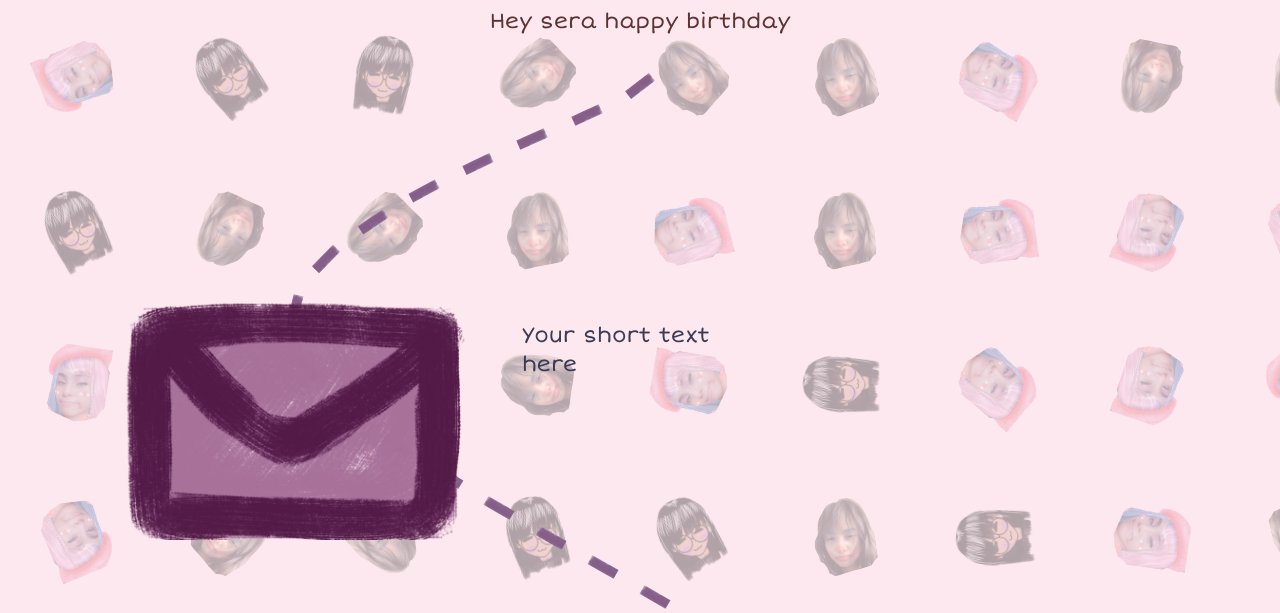
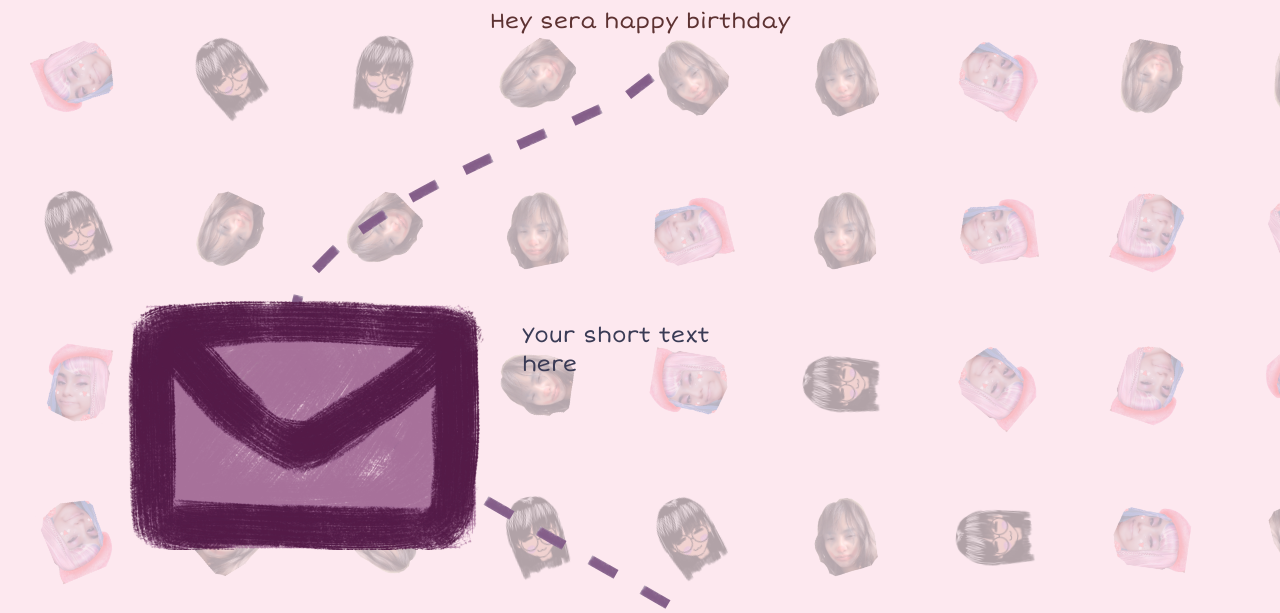
Before and after one commit to EnDpim/happyborbdaysera, a plain HTML site: page index.html in a window 1280 px wide. Shown: the part 153-766 px from the top of the page. Drawn offline with Linux system fonts and the light colour scheme.

Commit message:
change back sizes

```diff
--- a/css/style.css
+++ b/css/style.css
@@ -28,7 +28,7 @@ a {
 }
 
 img {
-    max-width: 95%;
+    max-width: 100%;
     display: block;
 }
 
@@ -140,7 +140,7 @@ img {
     inset: 0;
     width: 100%;
     height: 100%;
-    object-fit: scale-down;
+    object-fit: contain;
 }
 
 .tile .img-hover {
```
